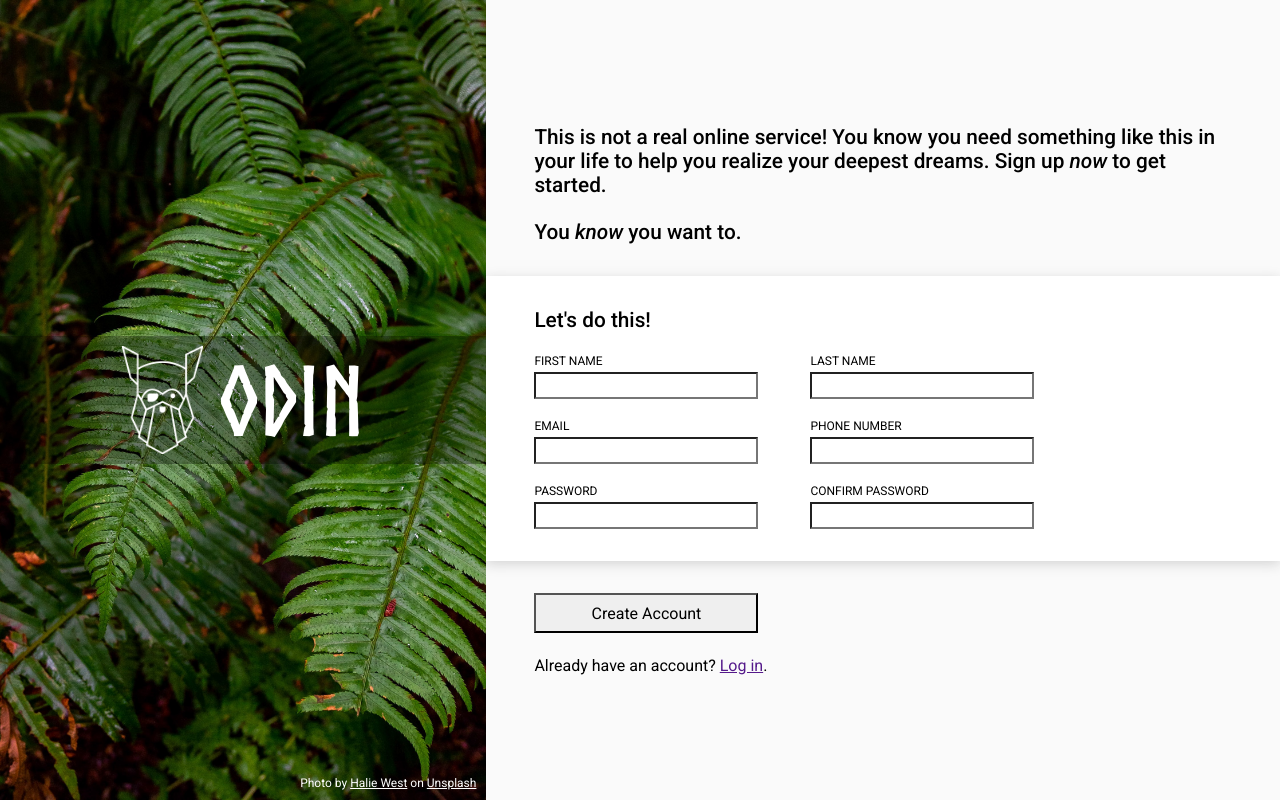
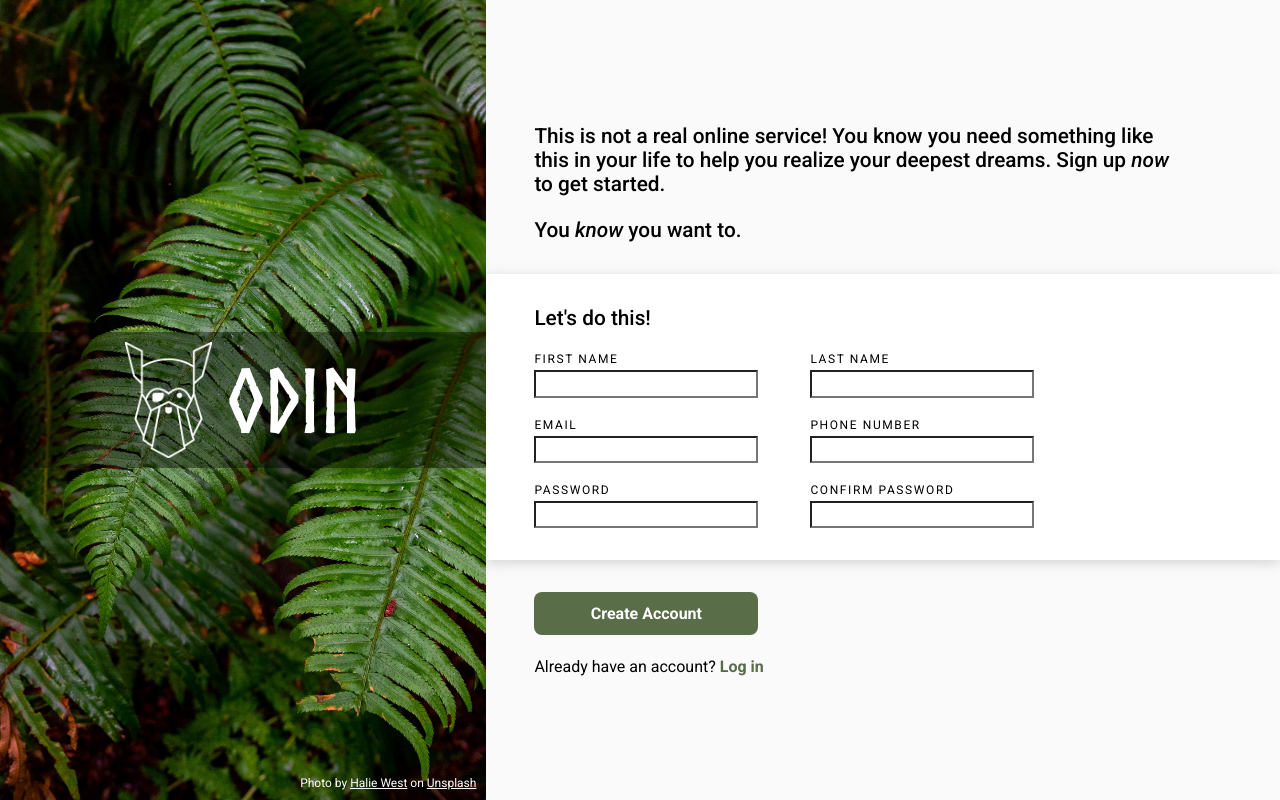
Before and after one commit to matthewaubert/top-signup-form, a plain HTML site: page index.html in a window 1280 px wide. Drawn offline with Linux system fonts and the light colour scheme.

Commit message:
Style communication and submit sections

```diff
--- a/index.html
+++ b/index.html
@@ -62,7 +62,7 @@
       </div>
       <div id="submit">
         <button type="submit" form="signup-form">Create Account</button>
-        <p>Already have an account? <a href="">Log in</a>.</p>
+        <p>Already have an account? <a href="">Log in</a></p>
       </div>
     </div>
   </body>
--- a/style.css
+++ b/style.css
@@ -11,6 +11,7 @@
 
 :root {
   --font-size-sm: 0.75rem;
+  --plant-green: #596D48;
   font-family: "Roboto", "Helvetica", "Arial", sans-serif;
 }
 
@@ -21,13 +22,14 @@
 }
 
 h1 {
-  font-size: 6rem;
+  font-size: 5.5rem;
   font-family: "norse-bold", fantasy;
 }
 
 h3 {
   font-weight: 500;
   font-size: 1.3rem;
+  max-width: 55ch;
 }
 
 button,
@@ -48,7 +50,7 @@ body {
 /* hero sidebar */
 
 #hero {
-  background-color: forestgreen;
+  background-color:var(--plant-green);
   background-image: url("./img/hero-bg.jpg");
   background-position: center;
   background-size: cover;
@@ -62,12 +64,12 @@ body {
 }
 
 #banner {
-  background: rgba(0, 0, 0, 0.3);
+  background: rgba(0, 0, 0, 0.4);
   display: flex;
   align-items: center;
   justify-content: center;
   gap: 1rem;
-  height: 8rem;
+  height: 8.5rem;
   width: 100%;
 }
 
@@ -129,8 +131,9 @@ div button:first-child {
 .form-row label {
   display: block;
   font-size: var(--font-size-sm);
+  letter-spacing: 0.1rem;
+  margin-bottom: 0.25rem;
   text-transform: uppercase;
-  margin-bottom: 0.25rem;
 }
 
 .form-row input {
@@ -143,5 +146,29 @@ div button:first-child {
 }
 
 #submit button {
-  height: 2.5rem;
+  background-color: var(--plant-green);
+  border: 0;
+  border-radius: 8px;
+  color: white;
+  font-weight: 600;
+  height: 2.7rem;
 }
+
+#submit button:hover {
+  filter: brightness(90%);
+  cursor: pointer;
+}
+
+#submit button:active {
+  filter: brightness(80%);
+}
+
+#submit a {
+  color: var(--plant-green);
+  font-weight: 600;
+  text-decoration: none;
+}
+
+#submit a:hover {
+  text-decoration: underline;
+}
```
